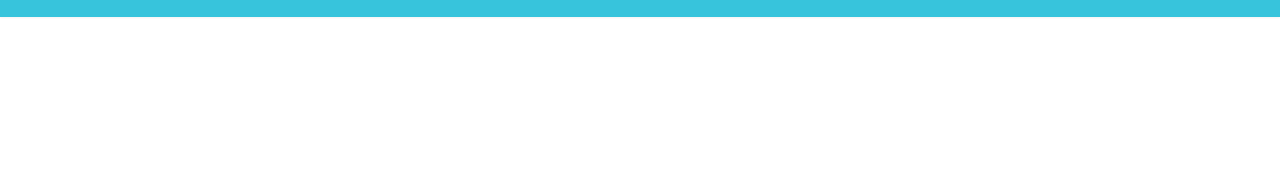
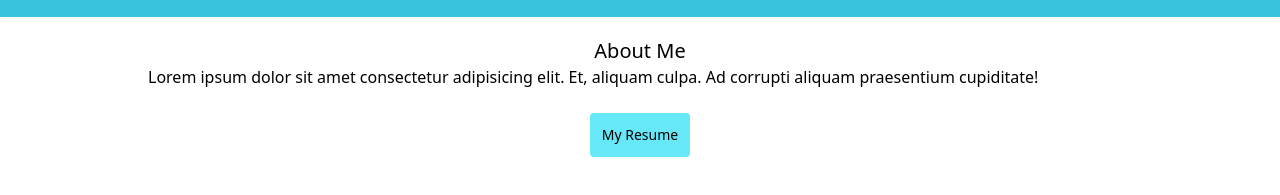
Before and after one commit to AimanFariz/AimanFariz.github.io, a website: page contact.html in a window 1280 px wide. Shown: the part 55-250 px from the top of the page. Drawn offline with nearby package versions, Linux system fonts and the light colour scheme.

Commit message:
test contact

```diff
--- a/contact.html
+++ b/contact.html
@@ -31,5 +31,16 @@
                 </div>                </ul>
     </nav>
 </div>
+
+ <!-- About me -->
+ <div class="w-4/5 mx-auto">
+    <section class="bg-white border-solid border-yellow-300 rounded p-5">
+        <h2 class="text-center text-xl">About Me</h2>
+        <p class="mb-6">Lorem ipsum dolor sit amet consectetur adipisicing elit. Et, aliquam culpa. Ad corrupti aliquam praesentium cupiditate!</p>
+        <div class="flex justify-center">
+            <button class="p-3 text-sm rounded bg-cyan-300 hover:bg-cyan-500 text-black">My Resume</button>
+        </div>
+    </section>
+</div>
 </body>
 </html>
```
